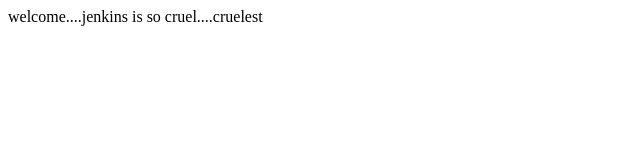
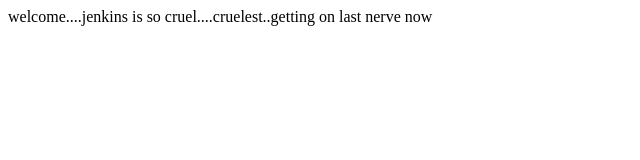
Before and after one commit to shalleygupta/website, a plain HTML site: page index.html in a window 1280 px wide. Shown: the whole page, without its empty margins (0-640 px from the left). Drawn offline with Linux system fonts and the light colour scheme.

Commit message:
changed content

```diff
--- a/index.html
+++ b/index.html
@@ -1,6 +1,6 @@
 <html>
 <title> Jenkins CI/CD Pipeline</title>
 <body>
-welcome....jenkins is so cruel....cruelest
+welcome....jenkins is so cruel....cruelest..getting on last nerve now
 </body>
 <html>
```
